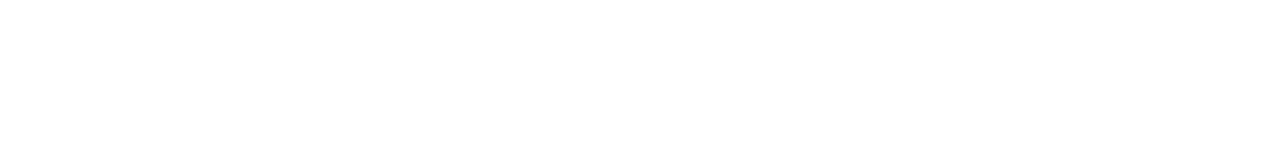
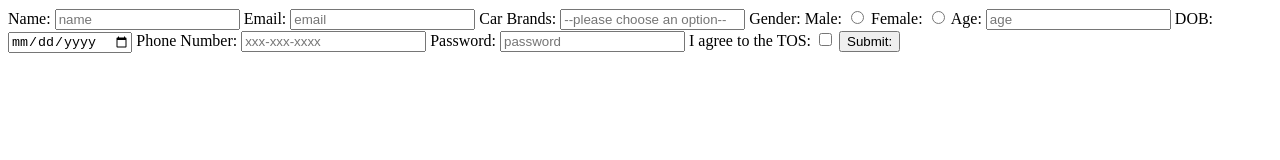
Before and after one commit to acciojob/signup-form-car-ViswajitReddy, a website: page main.html in a window 1280 px wide. Drawn offline with Linux system fonts and the light colour scheme.

Commit message:
created a submission

```diff
--- a/main.html
+++ b/main.html
@@ -8,6 +8,30 @@
 
 <body>
 	<!-- the entire body must be written by student -->
+	<form method="post">
+		<label for ="name">Name:</label>
+		<input type="text" id="name" placeholder="name" required>
+		<label for ="email">Email:</label>
+		<input type ="email" id="email" placeholder="email" required>
+		<label for ="car brands">Car Brands:</label>
+		<input type ="select" id="cars" placeholder="--please choose an option--" required>
+		<label for ="gender">Gender:</label>
+		<label for ="gender_m">Male:</label>
+		<input type ="radio" id="gender_m" required>
+		<label for ="gender_f">Female:</label>
+		<input type ="radio" id="gender_f" required>
+		<label for ="age">Age:</label>
+		<input type ="number" id="age" placeholder="age" required>
+		<label for ="dob">DOB:</label>
+		<input type ="Date" id="dob" required>
+		<label for ="phone number">Phone Number:</label>
+		<input type="tel" id="tel" placeholder="xxx-xxx-xxxx" required>
+		<label for ="password">Password:</label>
+		<input type="password" id="password" placeholder="password" required>
+		<label for ="I agree to the TOS">I agree to the TOS:</label>
+		<input type="Checkbox" id="tos" required>
+		<button type="submit">Submit:</button>
+
     <script type="text/javascript" src="./script.js">
 </script>
 
```
